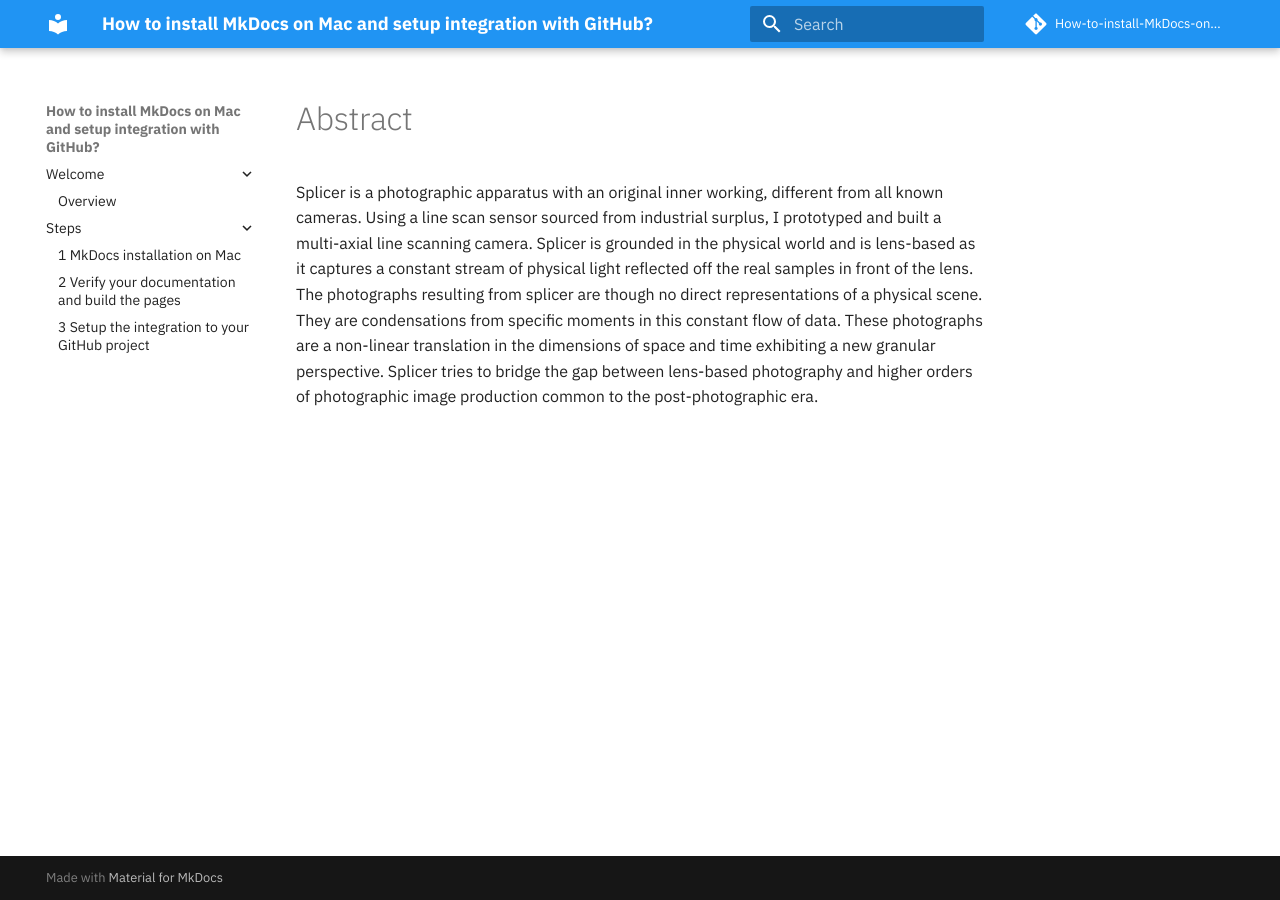
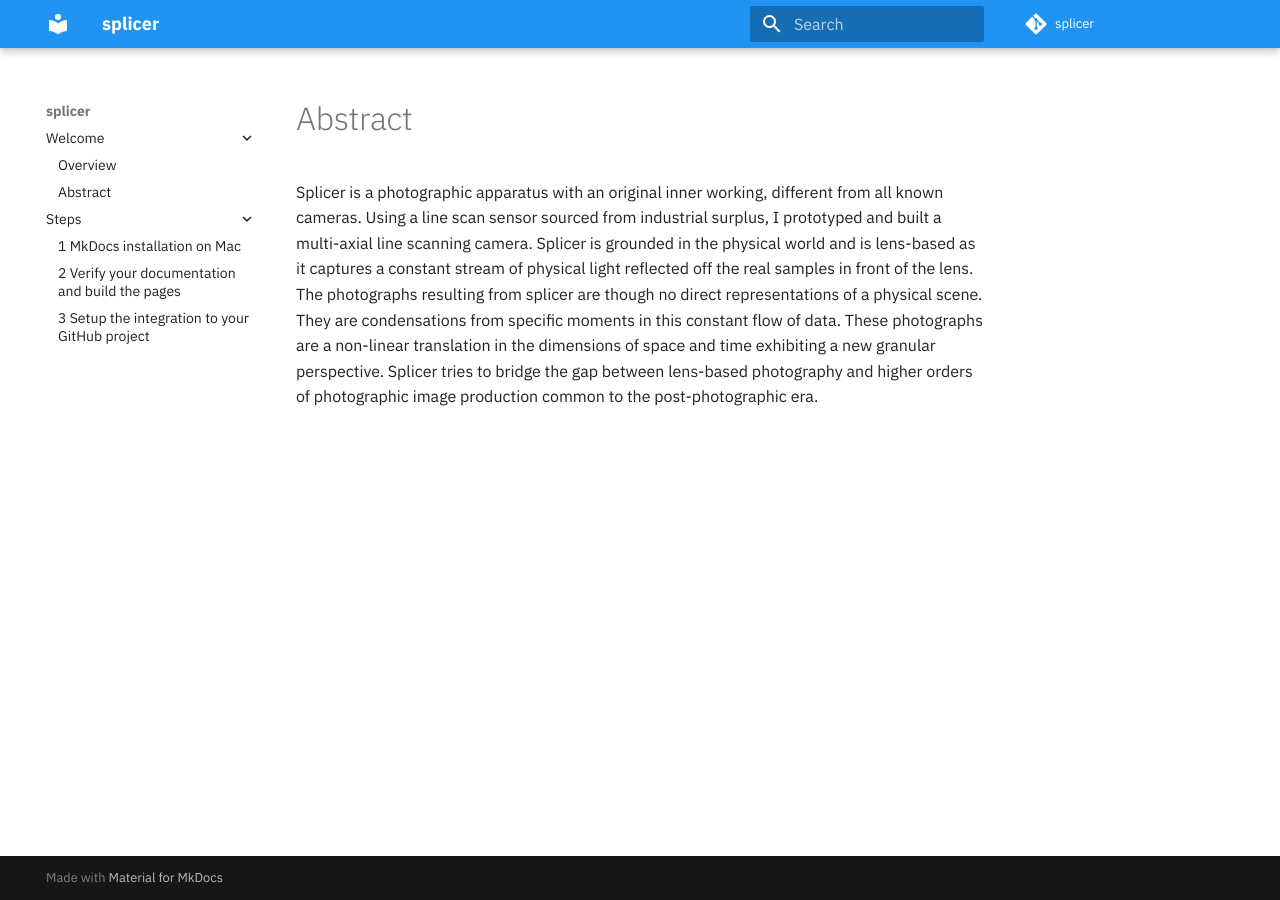
Before and after one commit to florianamoser/splicer, an MkDocs documentation site: the page built from documentation/abstract.md, in a window 1280 px wide. Built offline with MkDocs 1.6.1 and Material for MkDocs 9.7.7, drawn with Linux system fonts in a browser that asks for light colours; comment, search, counter and statistics services are not loaded.

Commit message:
Update mkdocs.yml

```diff
--- a/mkdocs.yml
+++ b/mkdocs.yml
@@ -1,11 +1,11 @@
 # Project information
-site_name: How to install MkDocs on Mac and setup integration with GitHub?
-site_url: https://thomassuedbroecker.github.io/How-to-install-MkDocs-on-Mac-and-setup-integration-with-GitHub
-site_author: Thomas Südbröcker
+site_name: splicer
+site_url: https://florianamoser.github.io/splicer
+site_author: Florian Amoser
 
 # Repository
-repo_name: How-to-install-MkDocs-on-Mac-and-setup-integration-with-GitHub
-repo_url: https://github.com/thomassuedbroecker/How-to-install-MkDocs-on-Mac-and-setup-integration-with-GitHub
+repo_name: splicer
+repo_url: https://github.com/florianamoser/splicer
 edit_uri: edit/master/documentation
 docs_dir: documentation
 
@@ -13,6 +13,7 @@ docs_dir: documentation
 nav:
   - Welcome:
     - Overview: README.md
+    - Abstract: documentation/abstract.md
   - Steps:
     - 1 MkDocs installation on Mac: steps/1-MkDocs-installation-on-Mac.md
     - 2 Verify your documentation and build the pages: steps/2-Verify-your-documentation-and-build-the-pages.md
```
